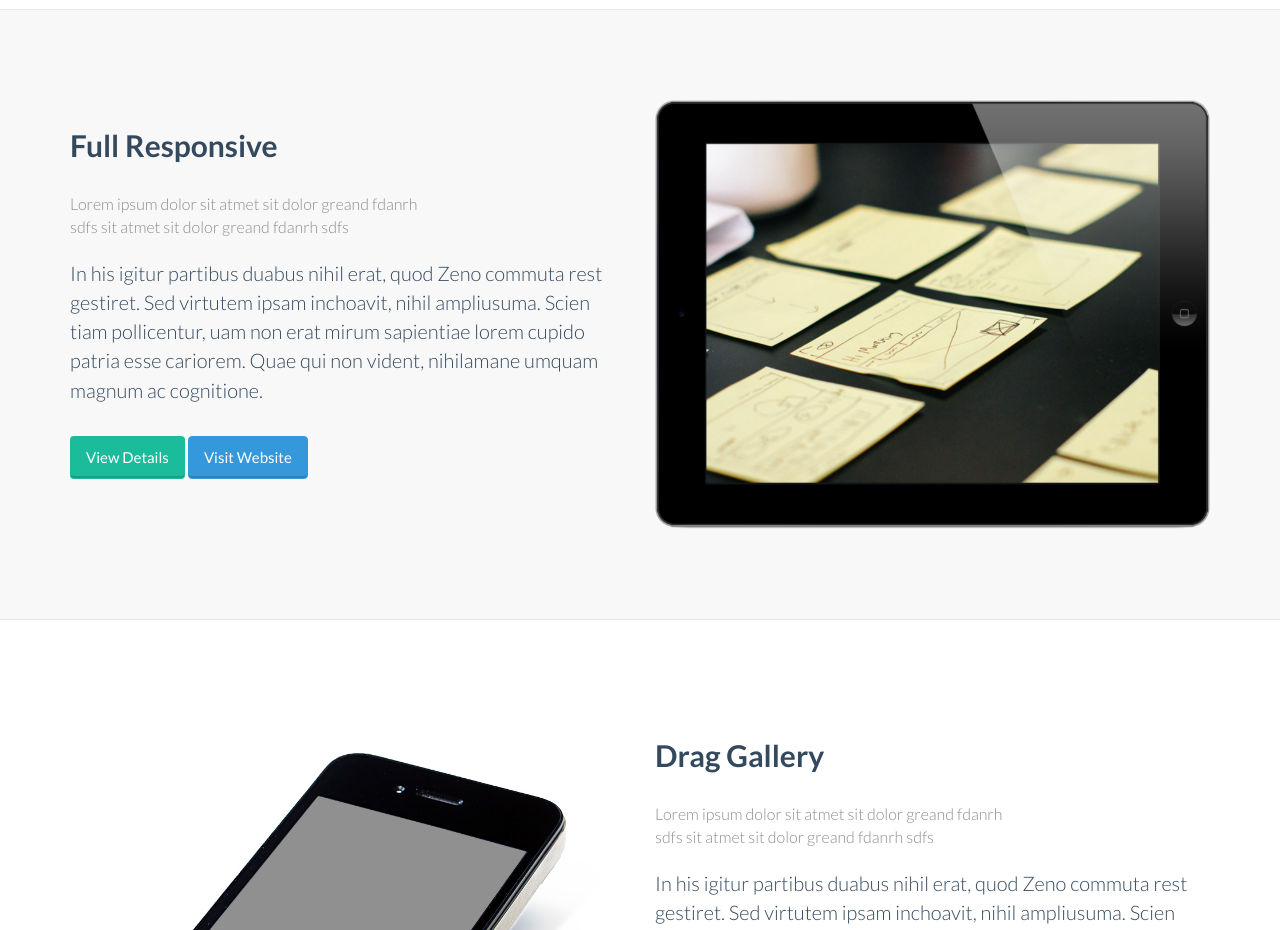
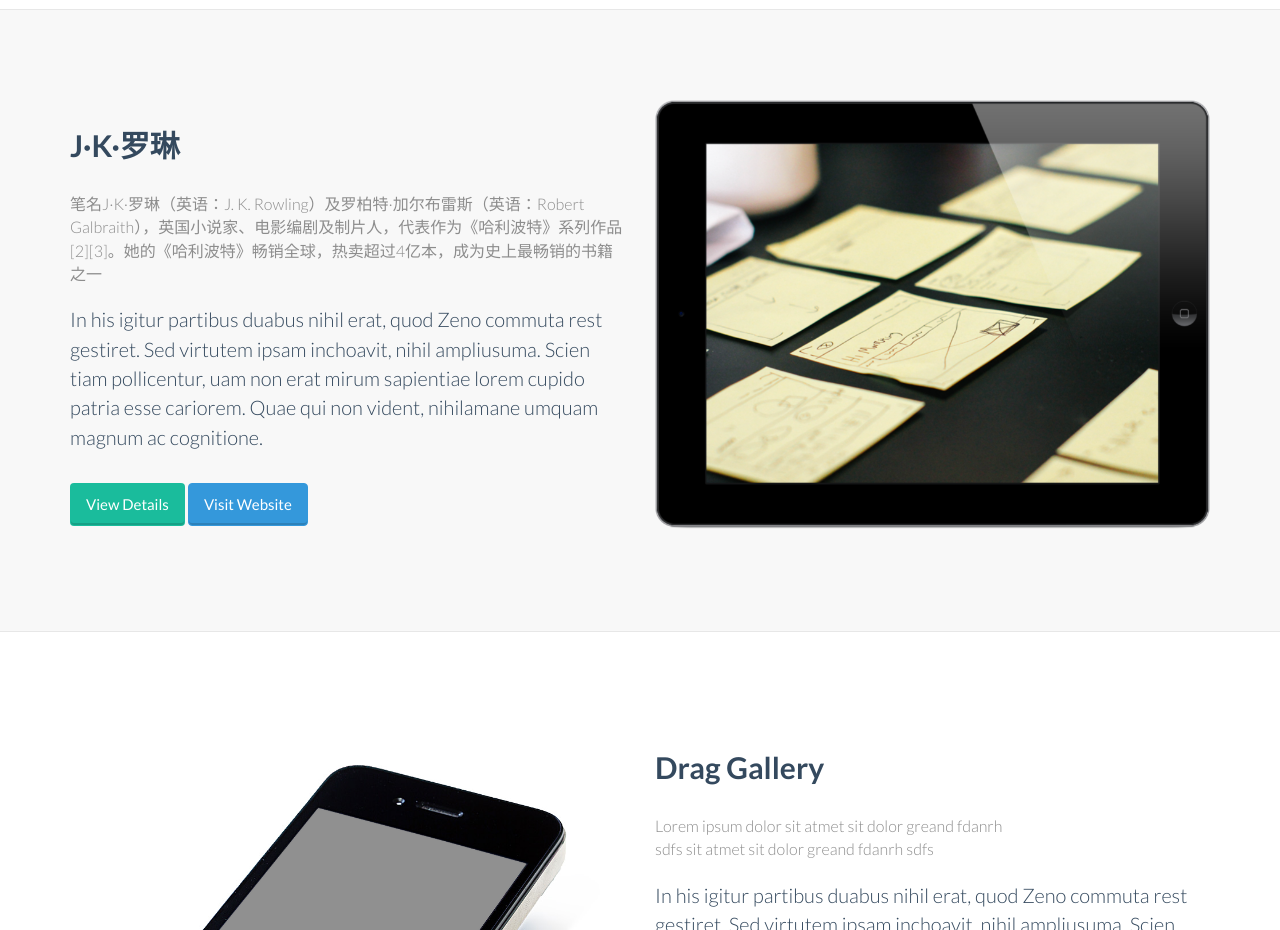
Before and after one commit to uki96/uki1, a plain HTML site: page index.html in a window 1280 px wide. Shown: the part 1860-2790 px from the top of the page. Drawn offline with Linux system fonts and the light colour scheme.

Commit message:
Update index.html

```diff
--- a/index.html
+++ b/index.html
@@ -189,8 +189,8 @@
                 </div>
 
                 <div class="col-sm-6 wow fadeInLeftBig"  data-animation-delay="200">
-                    <h3 class="section-heading">Full Responsive</h3>
-					<div class="sub-title lead3">Lorem ipsum dolor sit atmet sit dolor greand fdanrh<br> sdfs sit atmet sit dolor greand fdanrh sdfs</div>
+                    <h3 class="section-heading">J·K·罗琳</h3>
+					<div class="sub-title lead3">笔名J·K·罗琳（英语：J. K. Rowling）及罗柏特·加尔布雷斯（英语：Robert Galbraith），英国小说家、电影编剧及制片人，代表作为《哈利波特》系列作品[2][3]。她的《哈利波特》畅销全球，热卖超过4亿本，成为史上最畅销的书籍之一</div>
                     <p class="lead">
 						In his igitur partibus duabus nihil erat, quod Zeno commuta rest gestiret.
 						Sed virtutem ipsam inchoavit, nihil ampliusuma. Scien tiam pollicentur,
```
